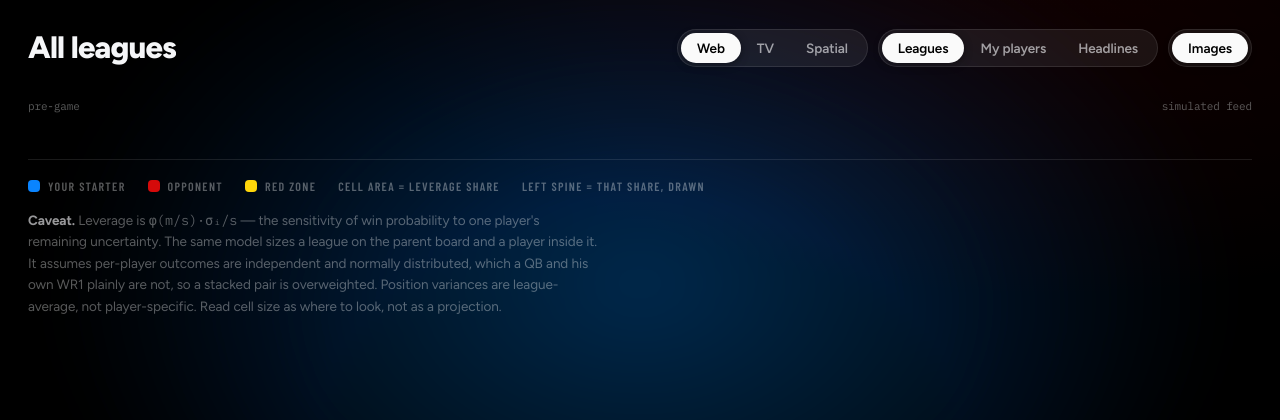
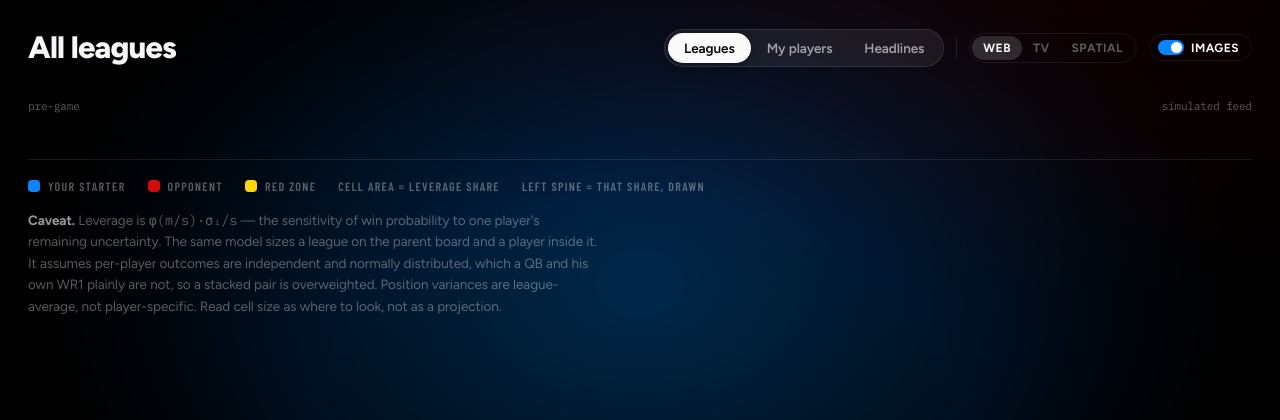
Before and after one commit to mutaaf/fantasy-edge, a Python web app: template fantasyedge/templates/mosaic.html in a window 1280 px wide. Shown: the top 420 px of the page. Run offline with Jinja, Linux system fonts and the light colour scheme; the template is opened without the code that fills it, so the values that code supplies are empty.

Commit message:
Rank the navigation, show both numbers everywhere, make every row open
Three controls sat side by side in identical pills, so nothing said which one
changed what. They are ranked now: where you are is loud, the surface picker
is quiet and uppercase because it changes how the board is drawn rather than
what you are looking at, and the image switch is a single toggle that looks
like a switch instead of a third mode group.

Every tile carries the actual and the projection together, at every size. The
small tiles hid the projection entirely, which left them answering half a
question - a number with no yardstick beside it cannot tell you whether 7.9 is
a good afternoon. Player rows say it in words: "5.9 of 17.3 proj".

Every player row is a button and opens the same card the board does, in the
first league the player actually starts in. A player is a player wherever you
happen to be looking at him; having him clickable on the board and inert in a
list was an accident of which function drew him.

Co-Authored-By: Claude Opus 5 (1M context) <noreply@anthropic.com>
Claude-Session: https://claude.ai/code/session_01QXZEB68nxvnh8NbGBtpoFz

```diff
--- a/fantasyedge/templates/mosaic.html
+++ b/fantasyedge/templates/mosaic.html
@@ -50,8 +50,12 @@ h1{font-family:var(--ui);font-size:31px;font-weight:800;letter-spacing:-.026em;m
   white-space:nowrap;overflow:hidden;text-overflow:ellipsis}
 .wk{font-family:var(--cond);font-size:13px;font-weight:600;color:var(--ink-faint);
   letter-spacing:.14em;text-transform:uppercase;flex:none}
-.ctrls{display:flex;gap:10px;align-items:center;flex:none}
-/* iOS segmented control */
+/* Three controls sat side by side in identical pills, so nothing said which
+   one changed *what*. They are ranked now: navigation is the loud one, the
+   surface picker is quieter, and the image switch is a single small toggle
+   rather than a third group pretending to be a mode. */
+.ctrls{display:flex;gap:12px;align-items:center;flex:none;flex-wrap:wrap}
+.ctrl-sep{width:1px;height:22px;background:var(--hair);flex:none}
 .seg{display:flex;background:rgba(255,255,255,.07);border-radius:var(--r-chip);
   padding:3px;backdrop-filter:blur(24px) saturate(1.6);border:1px solid var(--hair)}
 .seg button{font-family:var(--ui);font-size:13.5px;font-weight:600;letter-spacing:-.005em;
@@ -61,6 +65,27 @@ h1{font-family:var(--ui);font-size:31px;font-weight:800;letter-spacing:-.026em;m
 .seg button[aria-pressed="true"]{background:rgba(255,255,255,.98);color:#000;
   box-shadow:0 2px 8px rgba(0,0,0,.4)}
 .seg button:focus-visible{outline:2px solid var(--you);outline-offset:2px}
+/* secondary: the surface picker changes how it looks, not what you are on */
+.seg.quiet{background:transparent;border-color:rgba(255,255,255,.07);padding:2px}
+.seg.quiet button{font-size:12px;padding:5px 11px;letter-spacing:.04em;
+  text-transform:uppercase;font-weight:700;color:var(--ink-faint)}
+.seg.quiet button[aria-pressed="true"]{background:rgba(255,255,255,.15);
+  color:var(--ink);box-shadow:none}
+/* tertiary: one switch, and it looks like a switch */
+.toggle{display:inline-flex;align-items:center;gap:7px;font-family:var(--ui);
+  font-size:12px;font-weight:700;letter-spacing:.04em;text-transform:uppercase;
+  color:var(--ink-faint);background:transparent;border:1px solid rgba(255,255,255,.07);
+  border-radius:var(--r-chip);padding:5px 12px 5px 8px;cursor:pointer;
+  transition:.24s var(--ease)}
+.toggle:hover{color:var(--ink);border-color:var(--hair-2)}
+.toggle i{width:26px;height:15px;border-radius:var(--r-chip);flex:none;
+  background:rgba(255,255,255,.16);position:relative;transition:.24s var(--ease)}
+.toggle i::after{content:"";position:absolute;top:2px;left:2px;width:11px;height:11px;
+  border-radius:50%;background:var(--ink-faint);transition:.24s var(--ease)}
+.toggle[aria-pressed="true"]{color:var(--ink)}
+.toggle[aria-pressed="true"] i{background:var(--you)}
+.toggle[aria-pressed="true"] i::after{transform:translateX(11px);background:#fff}
+.toggle:focus-visible{outline:2px solid var(--you);outline-offset:2px}
 
 /* ── scoreline ─────────────────────────────────────────── */
 .score{display:grid;grid-template-columns:1fr auto 1fr;gap:20px;align-items:center;
@@ -157,6 +182,14 @@ body.noimg .mono,.tile.noshot .mono{display:block}
 .b-lg{grid-column:span 4;grid-row:span 2}.b-lg .t-pts{font-size:42px}.b-lg .t-name{font-size:21px}
 .b-md{grid-column:span 3;grid-row:span 2}.b-md .t-pts{font-size:33px}.b-md .t-name{font-size:17px}
 .b-sm{grid-column:span 2;grid-row:span 1}.b-sm .t-pts{font-size:22px}.b-sm .t-name{font-size:14px}
+/* Both numbers, at every size. An actual with no projection beside it does not
+   answer the only question anyone asks of it: is that good? */
+.t-nums{display:flex;align-items:baseline;gap:7px;min-width:0}
+.t-proj{font-family:var(--mono);font-variant-numeric:tabular-nums;
+  color:var(--ink-faint);white-space:nowrap;
+  text-shadow:0 1px 8px rgba(0,0,0,1)}
+.b-xl .t-proj{font-size:17px}.b-lg .t-proj{font-size:14px}
+.b-md .t-proj{font-size:12.5px}.b-sm .t-proj{font-size:11px}
 .b-sm .t-sub{display:none}.b-sm .pos{font-size:9px;padding:2px 6px}
 .b-sm .shot{height:106%;right:-13%;opacity:.7}.b-sm .mono{font-size:32px}
 
@@ -601,7 +634,8 @@ body{padding-bottom:46px}
 /* ── headlines and cross-league players ───────────────────── */
 .feedwrap{margin-top:18px;display:grid;gap:12px}
 .feedwrap[hidden]{display:none!important}
-.story{display:grid;grid-template-columns:46px minmax(0,1fr) auto;gap:14px;
+.story{width:100%;text-align:left;font-family:inherit;font-size:inherit;
+  display:grid;grid-template-columns:46px minmax(0,1fr) auto;gap:14px;
   align-items:center;background:var(--card);border:1px solid var(--hair);
   border-radius:16px;padding:12px 16px;backdrop-filter:blur(30px) saturate(1.7);
   text-decoration:none;color:inherit;transition:.2s var(--ease)}
@@ -612,6 +646,7 @@ body{padding-bottom:46px}
 .st-h{font-weight:650;letter-spacing:-.015em;line-height:1.3}
 .st-m{font-family:var(--cond);font-size:12px;font-weight:600;letter-spacing:.1em;
   text-transform:uppercase;color:var(--ink-faint);margin-top:3px}
+.st-m b{color:var(--ink);font-weight:700}
 .st-when{font-family:var(--mono);font-size:11px;color:var(--ink-faint);white-space:nowrap}
 .exposure{display:inline-flex;align-items:center;gap:5px;background:rgba(10,132,255,.18);
   color:var(--you);font-family:var(--cond);font-size:11px;font-weight:700;
@@ -653,11 +688,7 @@ body{padding-bottom:46px}
       <span class="wk" id="wk"></span>
     </div>
     <div class="ctrls">
-      <div class="seg" role="group" aria-label="Surface">
-        <button data-s="web" aria-pressed="true">Web</button>
-        <button data-s="tv" aria-pressed="false">TV</button>
-        <button data-s="xr" aria-pressed="false">Spatial</button>
-      </div>
+      <!-- Where you are comes first and loudest; how it is drawn comes after. -->
       <div class="seg" id="homeseg" role="group" aria-label="Console view">
         <button data-h="leagues" aria-pressed="true">Leagues</button>
         <button data-h="players" aria-pressed="false">My players</button>
@@ -667,7 +698,13 @@ body{padding-bottom:46px}
         <button data-v="board" aria-pressed="true">Board</button>
         <button data-v="rank" aria-pressed="false">Players</button>
       </div>
-      <div class="seg"><button id="imgtog" aria-pressed="true">Images</button></div>
+      <span class="ctrl-sep" aria-hidden="true"></span>
+      <div class="seg quiet" role="group" aria-label="Surface">
+        <button data-s="web" aria-pressed="true">Web</button>
+        <button data-s="tv" aria-pressed="false">TV</button>
+        <button data-s="xr" aria-pressed="false">Spatial</button>
+      </div>
+      <button class="toggle" id="imgtog" aria-pressed="true"><i></i>Images</button>
     </div>
   </div>
 
@@ -1079,12 +1116,29 @@ function renderPlayersFeed(){
                  :`<span class="st-when">${p.leagues[0]?p.leagues[0].league:""}</span>`;
     const when=p.rz?"RED ZONE":p.live?p.state
       :p.final?"FINAL":(p.kickoff?KICK(p.kickoff):"—");
-    return `<div class="story${p.rz?" rz":""}"><div>${faceHTML(p)}</div>`+
+    return `<button class="story${p.rz?" rz":""}" data-pid="${p.id}">`+
+      `<div>${faceHTML(p)}</div>`+
       `<div><div class="st-h">${p.name}</div>`+
-      `<div class="st-m">${p.pos} · ${p.team} · ${when} · proj ${nf(p.projected)}`+
+      `<div class="st-m">${p.pos} · ${p.team} · ${when} · `+
+      `<b>${nf(p.scored)}</b> of ${nf(p.projected)} proj`+
       ` · starting in ${p.starting} of ${n}</div></div>`+
-      `<div>${tag}</div></div>`;}).join("")
+      `<div>${tag}</div></button>`;}).join("")
     || '<div class="rempty">Nobody you roster is in that window.</div>';}
+
+/* Every row opens the same card the board does. A player is a player wherever
+   you happen to be looking at him. */
+$("feedwrap").addEventListener("click",e=>{
+  const row=e.target.closest("[data-pid]");if(!row)return;
+  const pid=row.dataset.pid;
+  const p=ALLP.find(x=>String(x.id)===pid);if(!p)return;
+  // the card wants a league for its what-if; use one this player actually starts in
+  const lg=leagues.find(L=>(L.roster||[]).some(r=>String(r.id)===pid&&r.started))
+        || leagues.find(L=>(L.roster||[]).some(r=>String(r.id)===pid));
+  if(lg){openLeague=lg.id;
+    const cell=(lg.cells||[]).find(c=>String(c.id)===pid)
+          ||(lg.roster||[]).find(c=>String(c.id)===pid);
+    if(cell){openCard(cell);openLeague=null;return;}}
+});
 
 function newsByStory(){
   // One wire story can name several of your players; it is still one story.
@@ -1397,7 +1451,8 @@ function makeTile(c){
     `<span class="mono">${initials(c.name)}</span>`+
     `<div class="t-head"><span class="t-name"></span>`+
     `<span class="pos" style="--pc:var(--pos-${c.pos},#8E93A0)">${c.slot}</span></div>`+
-    `<div class="t-foot"><span class="t-pts"></span>`+
+    `<div class="t-foot"><span class="t-nums"><span class="t-pts"></span>`+
+    `<span class="t-proj"></span></span>`+
     `<span style="text-align:right"><span class="t-state"></span><br>`+
     `<span class="t-sub"></span></span></div>`;
   const u=src(c);
@@ -1450,6 +1505,8 @@ function renderLeague(minute,statsOnly){
     el.dataset.lev=c.share.toFixed(5);        // applySpatial reads this back
     if(surface!=="xr"){el.style.transform="";el.style.filter="";el.style.opacity="";}
     setText(el.querySelector(".t-pts"),nf(c.scored));
+    // the projection sits beside the actual so the number has a yardstick
+    setText(el.querySelector(".t-proj"),"/ "+nf(c.projected));
     setText(el.querySelector(".t-state"),c.state);
     setText(el.querySelector(".t-sub"),subLine(c,m.phase));
     ordered.push(el);
```
Also changed, not shown: docs/index.html (+70 -13 lines).
